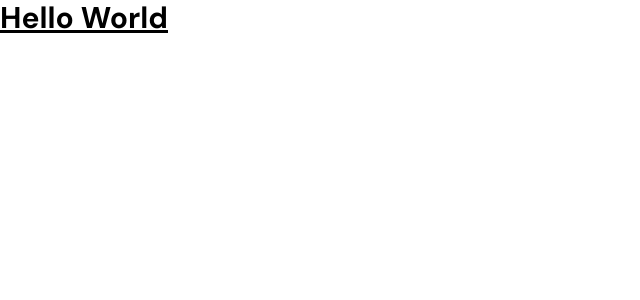
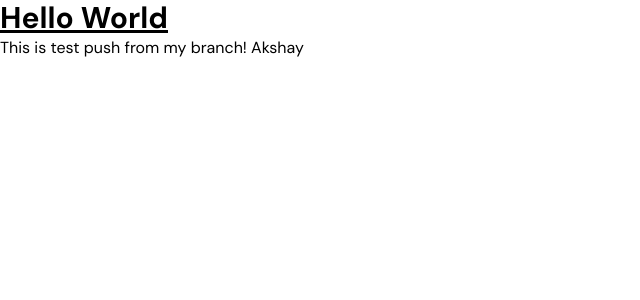
Before and after one commit to ipsitatech/New-Nutritiva, a React (Vite) app in the folder frontend/: page / in a window 1280 px wide. Shown: the top 300 px of the page, without its empty margins (0-640 px from the left). Built offline with nearby package versions, Linux system fonts and the light colour scheme.

Commit message:
initial test

```diff
--- a/frontend/src/App.jsx
+++ b/frontend/src/App.jsx
@@ -5,6 +5,7 @@ function App() {
   return (
     <>
       <h1 className="text-3xl font-bold underline">Hello World</h1>
+      <p>This is test push from my branch! Akshay</p>
     </>
   )
 }
```
